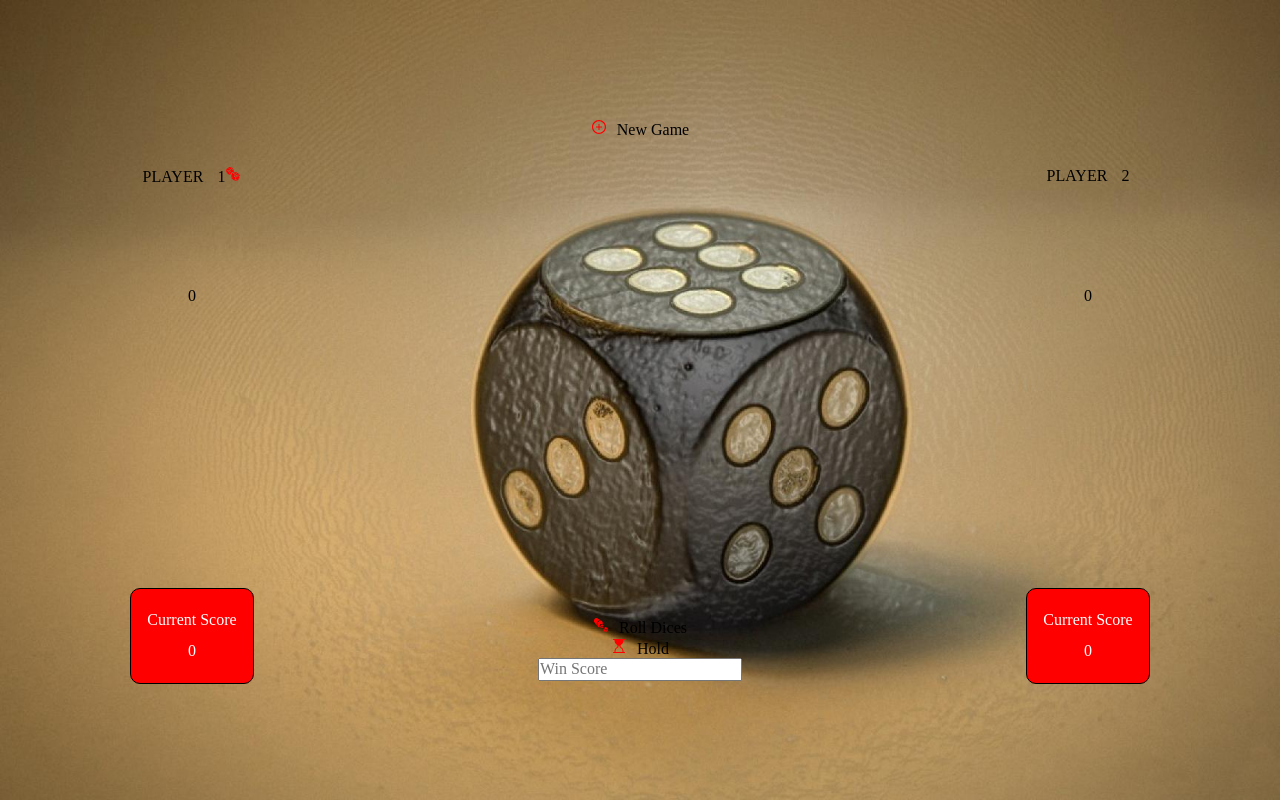
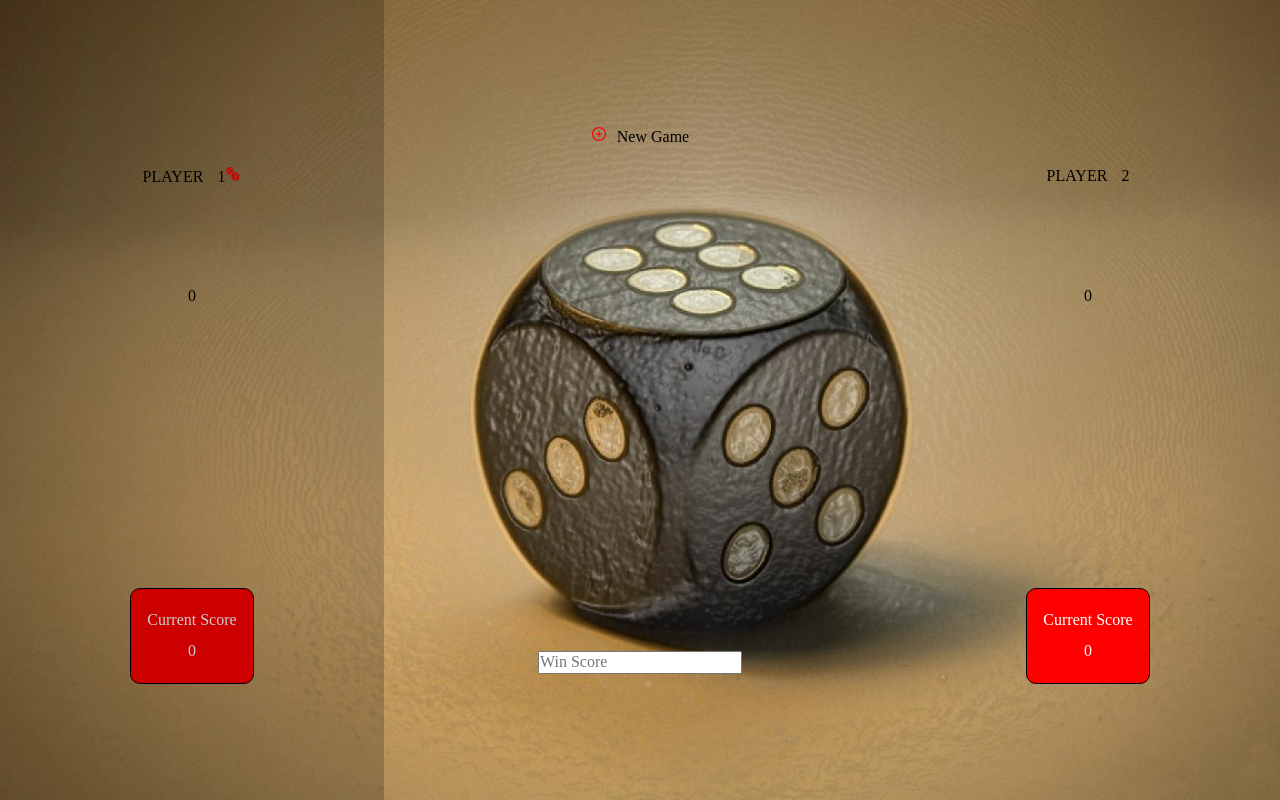
Before and after one commit to DanielShamir93/DicesGame, a React (Create React App) app: page / in a window 1280 px wide. Built offline with nearby package versions, Linux system fonts and the light colour scheme.

Commit message:
Fix winning immediately with win-score input empty

```diff
--- a/src/components/gameBoard/GameBoard.component.jsx
+++ b/src/components/gameBoard/GameBoard.component.jsx
@@ -34,6 +34,7 @@ export default class GameBoard extends React.Component {
             this.setState({winScore: winScoreElement.value});
         } else {
             winScoreElement.value = parseInt(winScoreElement.value) || '';
+            this.setState({winScore: winScoreElement.value});
         }
     }
 
@@ -54,12 +55,10 @@ export default class GameBoard extends React.Component {
         this.setState({isNewGame: false});
     }
 
-
-    render = () => {
+    getPlayer = (id) => {
         return (
-            <div className="game-board" >
             <Player
-                    playerId={0}
+                playerId={id}
                 playerTurnId={this.state.playerTurnId}
                 currentScore={this.state.currentScore}
                 isHold={this.state.isHold}
@@ -68,22 +67,27 @@ export default class GameBoard extends React.Component {
                 setNewGame={this.setNewGame}
                 nextPlayer={this.nextPlayer}
             />
+        );
+    }
+
+    getGameTools = () => {
+        return (
             <GameTools
                 updateCurrentScore={this.updateCurrentScore}
                 playerHold={this.playerHold}
                 setWinScore={this.setWinScore}
                 resetGame={this.resetGame}
+                winScore={this.state.winScore}
             />
-                <Player
-                    playerId={1}
-                    playerTurnId={this.state.playerTurnId}
-                    currentScore={this.state.currentScore}
-                    isHold={this.state.isHold}
-                    winScore={this.state.winScore}
-                    isNewGame={this.state.isNewGame}
-                    setNewGame={this.setNewGame}
-                    nextPlayer={this.nextPlayer}
-                />
+        );
+    }
+
+    render = () => {
+        return (
+            <div className="game-board" >
+                {this.getPlayer(0)}
+                {this.getGameTools()}
+                {this.getPlayer(1)}
             </div>
         );
     }
--- a/src/components/gameTools/GameTools.component.jsx
+++ b/src/components/gameTools/GameTools.component.jsx
@@ -22,8 +22,6 @@ export default class GameTools extends React.Component {
         return Math.floor(Math.random() * 6) + 1;
     }
 
-
-
     render = () => {
         return (
             <div className="game-tools" >
@@ -32,7 +30,7 @@ export default class GameTools extends React.Component {
                         className="new-game-title"
                         term="New Game"
                         reactIconComponent={<AiOutlinePlusCircle className="react-icon"/>}
-                        onClick={(e) => {
+                        onClick={() => {
                             this.setState({dices: [null, null]});
                             this.props.resetGame();
                         }}
@@ -43,18 +41,24 @@ export default class GameTools extends React.Component {
                     <figure className="dice" >{this.state.dices[1]}</figure>
                 </div>
                 <div className="game-tools-bottom" >
+                    {
+                        this.props.winScore &&
                         <IconedButton
                             className="roll-dice"
                             term="Roll Dices"
                             reactIconComponent={<GiRollingDiceCup className="react-icon"/>}
                             onClick={this.rollDices}
                         />
+                    }
+                    {
+                        this.props.winScore &&
                         <IconedButton
                             className="hold"
                             term="Hold"
                             reactIconComponent={<BsHourglassTop className="react-icon"/>}
                             onClick={this.props.playerHold}
                         />
+                    }
                     <input
                         className="final-score"
                         placeholder="Win Score"
--- a/src/components/player/Player.component.jsx
+++ b/src/components/player/Player.component.jsx
@@ -52,7 +52,6 @@ export default class Player extends React.Component {
         return currentTotalScore >= this.props.winScore;
     }
 
-
     render = () => {
         return (
             <div className="player" >
@@ -71,10 +70,8 @@ export default class Player extends React.Component {
                         <p className="current-score-number" >{this.state.currentScore}</p>
                     </div>
                 </div>
+                {this.state.id === this.props.playerTurnId && <div className="player-turn-background"></div>}
             </div>
         );
-
-
     }
-
 }
--- a/src/components/player/player.styles.scss
+++ b/src/components/player/player.styles.scss
@@ -4,6 +4,7 @@
     justify-content: space-around;
     align-items: center;
     width: 30vw;
+    position: relative;
 
     &-top {
         display: flex;
@@ -21,12 +22,12 @@
             .react-icon {
                 color: red;
             }
+
+
         }
     }
 
     &-bottom {
-
-
 
         .current-score {
             height: 6rem;
@@ -41,4 +42,11 @@
             border-radius: 10px;
         }
     }
+
+    .player-turn-background {
+        background: rgba(0, 0, 0, 0.2);
+        position: absolute;
+        width: 100%;
+        height: 100%;
+    }
 }
```
Lines whose indentation alone changed are shown as unchanged.
